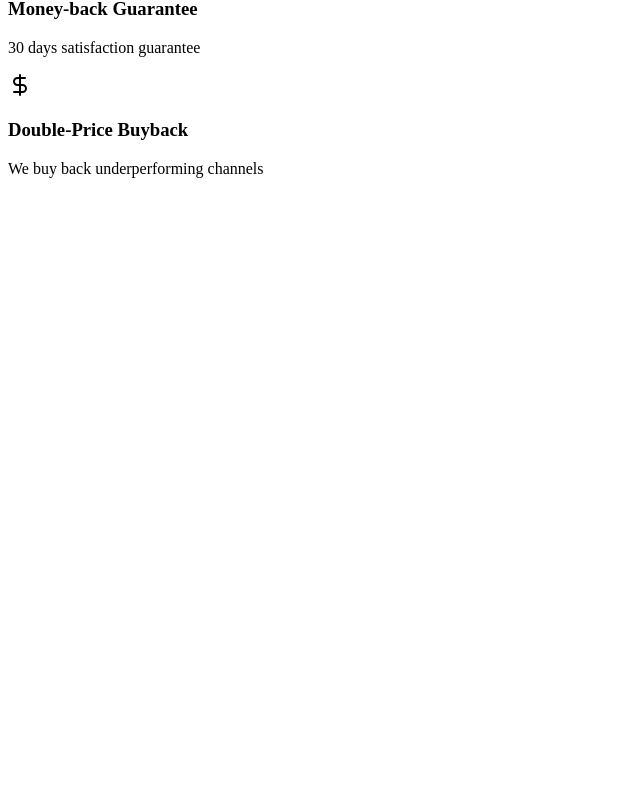
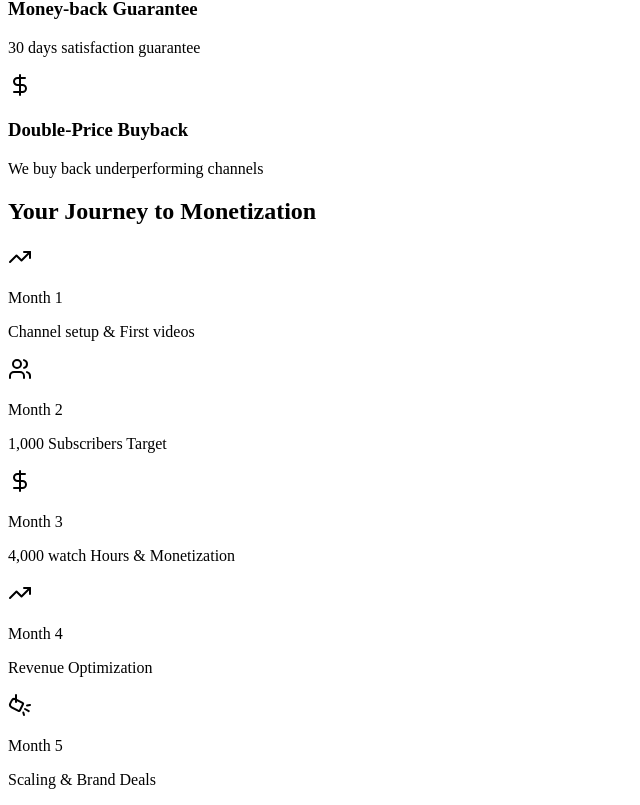
Before and after one commit to Webgenius0/flipinten-next-frontend, a Next.js app: page /Landing/PlansPage in a window 1280 px wide. Shown: the part 4611-5416 px from the top of the page, without its empty margins (0-640 px from the left). Before the commit the page ends 4805 px from the top, so only its background shows below. Built offline with nearby package versions, Linux system fonts and the light colour scheme.

Commit message:
feat: monetization section added

```diff
--- a/src/app/globals.css
+++ b/src/app/globals.css
@@ -56,6 +56,7 @@ body {
   --color-neutral500: #404a60;
   --color-neutral200: #6a7283;
   --color-neutral400: #4f586d;
+  --color-neutral600: #343E56;
 
   --radius-sm: calc(var(--radius) - 4px);
   --radius-md: calc(var(--radius) - 2px);
--- /dev/null
+++ b/src/components/PlansComponent.jsx/MonetizationSection.jsx
@@ -0,0 +1,32 @@
+import React from "react";
+import CommonSection from "../common/CommonSection/CommonSection";
+import SectionHeading from "../common/CommonSection/SectionHeading";
+import { monetizationData } from "@/data/monetizationData";
+
+const MonetizationSection = () => {
+  return (
+    <CommonSection sectionBG={"bg-card"}>
+      <SectionHeading title={"Your Journey to Monetization"} />
+
+      <div className="grid grid-cols-5">
+        {monetizationData?.map((item, idx) => {
+          const { icon: Icon, month, task } = item;
+          return (
+            <div key={idx} className="text-center">
+              <div>
+                <div className="bg-primary/20 p-5 mx-auto max-w-max rounded-full">
+                  <Icon className="text-primary" />
+                </div>
+              </div>
+
+              <p className="font-semibold text-secondary mt-5">Month {month}</p>
+              <p className="text-sm text-neutral600 mt-2">{task}</p>
+            </div>
+          );
+        })}
+      </div>
+    </CommonSection>
+  );
+};
+
+export default MonetizationSection;
--- /dev/null
+++ b/src/data/monetizationData.js
@@ -0,0 +1,31 @@
+import { DollarSign, Spotlight, TrendingUp, Users } from "lucide-react";
+
+const monetizationData = [
+  {
+    month: "1",
+    task: "Channel setup & First videos",
+    icon: TrendingUp
+  },
+  {
+    month: "2",
+    task: "1,000 Subscribers Target",
+    icon: Users
+  },
+  {
+    month: "3",
+    task: "4,000 watch Hours & Monetization",
+    icon: DollarSign
+  },
+  {
+    month: "4",
+    task: "Revenue Optimization",
+    icon: TrendingUp
+  },
+  {
+    month: "5",
+    task: "Scaling & Brand Deals",
+    icon: Spotlight
+  },
+];
+
+export { monetizationData };
--- a/src/pages/Landing/PlansPage.jsx
+++ b/src/pages/Landing/PlansPage.jsx
@@ -1,5 +1,6 @@
 import InvestmentPlanSection from "@/components/commonSections.jsx/InvestmentPlanSection";
 import GuaranteesSection from "@/components/PlansComponent.jsx/GuaranteesSection";
+import MonetizationSection from "@/components/PlansComponent.jsx/MonetizationSection";
 import PlansBannerSection from "@/components/PlansComponent.jsx/PlansBannerSection";
 import React from "react";
 
@@ -9,6 +10,7 @@ const PlansPage = () => {
       <PlansBannerSection />
       <InvestmentPlanSection />
       <GuaranteesSection />
+      <MonetizationSection />
     </>
   );
 };
```
